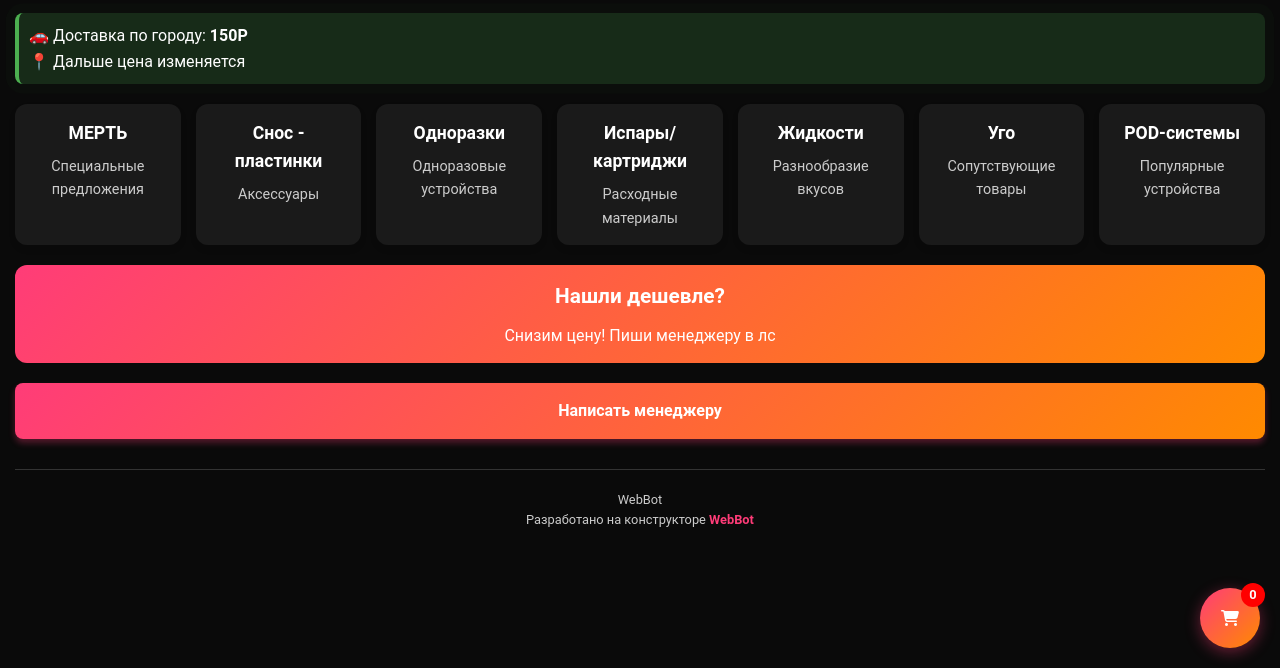
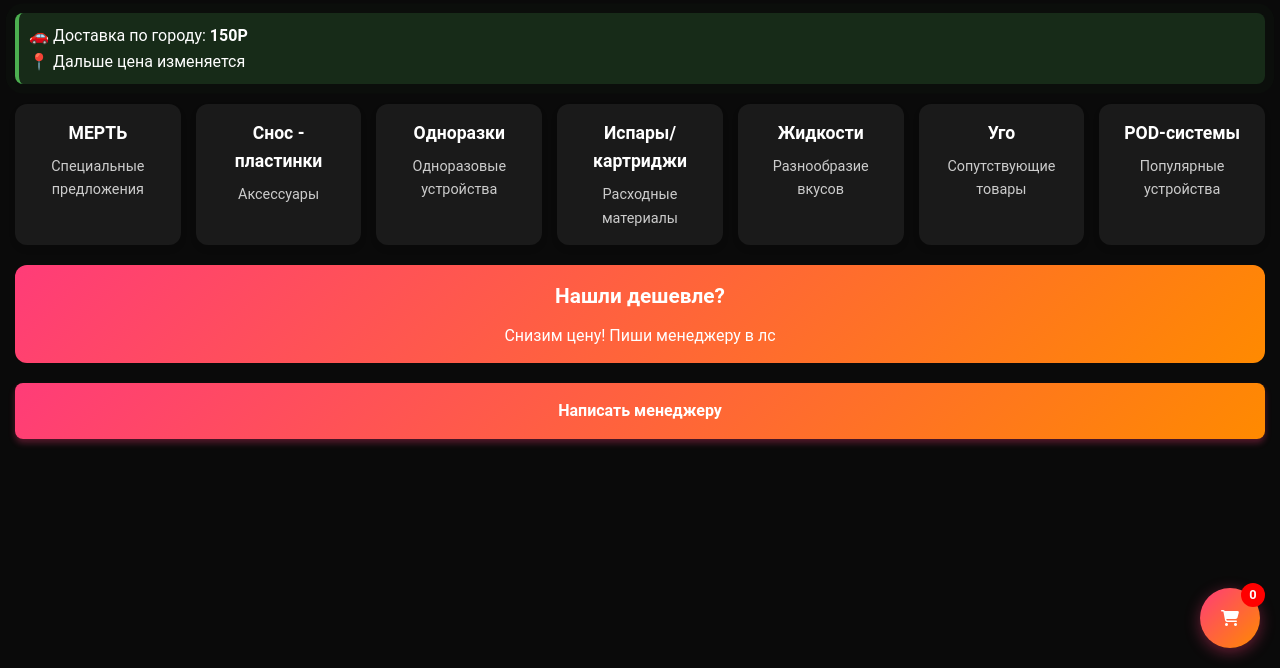
Before and after one commit to kemel222/kemel222.github.io, a plain HTML site: page pediki.html in a window 1280 px wide. Shown: the part 132-800 px from the top of the page. Drawn offline with Linux system fonts and the light colour scheme.

Commit message:
Update pediki.html
Signed-off-by: Badtrip14/88 <51757340+kemel222@users.noreply.github.com>

```diff
--- a/pediki.html
+++ b/pediki.html
@@ -493,13 +493,8 @@
                 <p>Снизим цену! Пиши менеджеру в лс</p>
             </div>
 
-            <a href="https://t.me/your_manager" class="contact-btn">Написать менеджеру</a>
+            <a href="https://t.me/x32adaptive" class="contact-btn">Написать менеджеру</a>
 
-            <footer>
-                <p>WebBot</p>
-                <p>Разработано на конструкторе <span class="webbot">WebBot</span></p>
-            </footer>
-        </div>
 
         <!-- Экран категории -->
         <div class="screen" id="category-screen">
```
